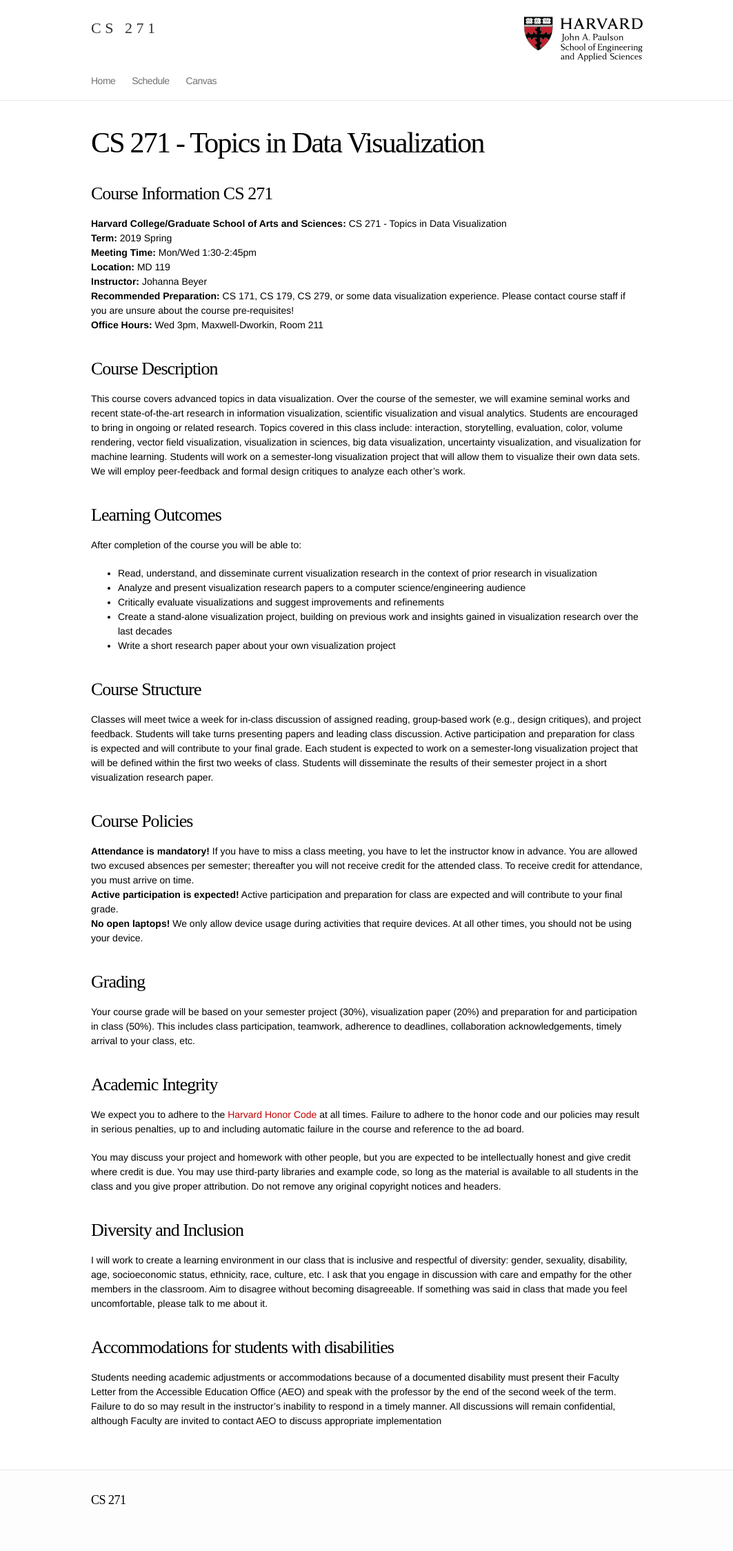
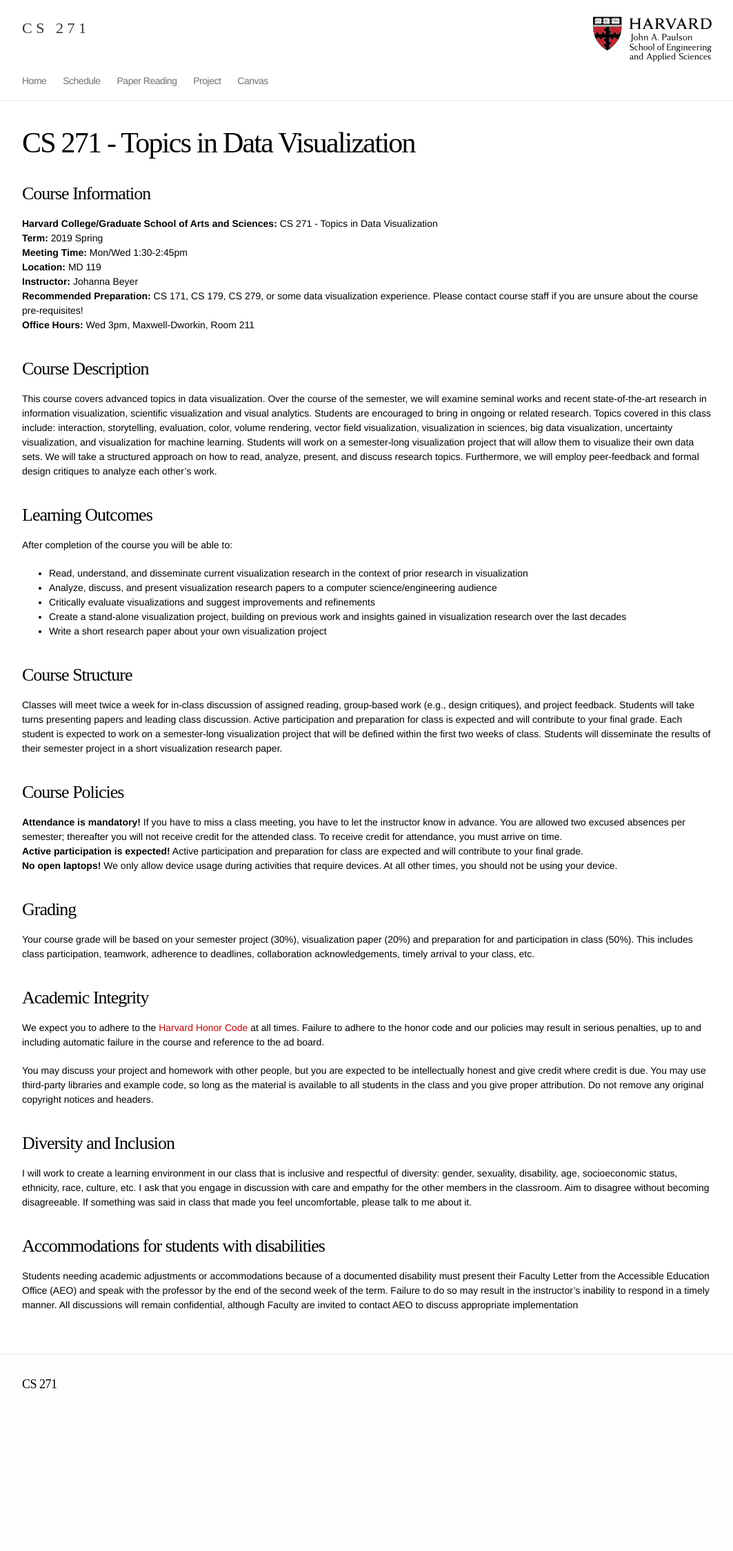
Before and after one commit to CS-271/CS-271.github.io, a Jekyll site: the page built from index.md, in a window 1280 px wide. Shown: the whole page at 69% size, without its empty margins (108-1171 px from the left). Built offline with Jekyll 4.4.1, drawn with Linux system fonts in a browser that asks for light colours; some web fonts are replaced; after the commit the page ends 2081 px from its top, so only the background shows below that.

Commit message:
Added placeholder sites for project and paper reading

```diff
--- a/css/main.css
+++ b/css/main.css
@@ -53,7 +53,7 @@ table th, table td {
   padding: 0px 5px 0px 5px; }
 
 .wrap {
-  max-width: 800px;
+  max-width: 1000px;
   padding: 0 30px;
   margin: 0 auto;
   zoom: 1; }
--- a/index.md
+++ b/index.md
@@ -6,7 +6,7 @@ order: 1
 ---
 
 
-### Course Information CS 271
+### Course Information
 **Harvard College/Graduate School of Arts and Sciences:** CS 271 - Topics in Data Visualization
 **Term:** 2019 Spring
 **Meeting Time:** Mon/Wed 1:30-2:45pm
@@ -17,7 +17,7 @@ order: 1
 
 ### Course Description
 This course covers advanced topics in data visualization. Over the course of the semester, we will examine seminal works and recent state-of-the-art research in information visualization, scientific visualization and visual analytics. Students are encouraged to bring in ongoing or related research. Topics covered in this class include: interaction, storytelling, evaluation, color, volume rendering, vector field visualization, visualization in sciences, big data visualization, uncertainty visualization, and visualization for machine learning.
-Students will work on a semester-long visualization project that will allow them to visualize their own data sets. We will employ peer-feedback and formal design critiques to analyze each other's work.
+Students will work on a semester-long visualization project that will allow them to visualize their own data sets. We will take a structured approach on how to read, analyze, present, and discuss research topics. Furthermore, we will employ peer-feedback and formal design critiques to analyze each other's work.
 
 
 ### Learning Outcomes
@@ -25,7 +25,7 @@ Students will work on a semester-long visualization project that will allow them
 After completion of the course you will be able to:
 
 - Read, understand, and disseminate current visualization research in the context of prior research in visualization
-- Analyze and present visualization research papers to a computer science/engineering audience
+- Analyze, discuss, and present visualization research papers to a computer science/engineering audience
 - Critically evaluate visualizations and suggest improvements and refinements
 - Create a stand-alone visualization project, building on previous work and insights gained in visualization research over the last decades
 - Write a short research paper about your own visualization project
```
Also changed, not shown: project.md (added, +10 -0 lines), reading.md (added, +10 -0 lines).
